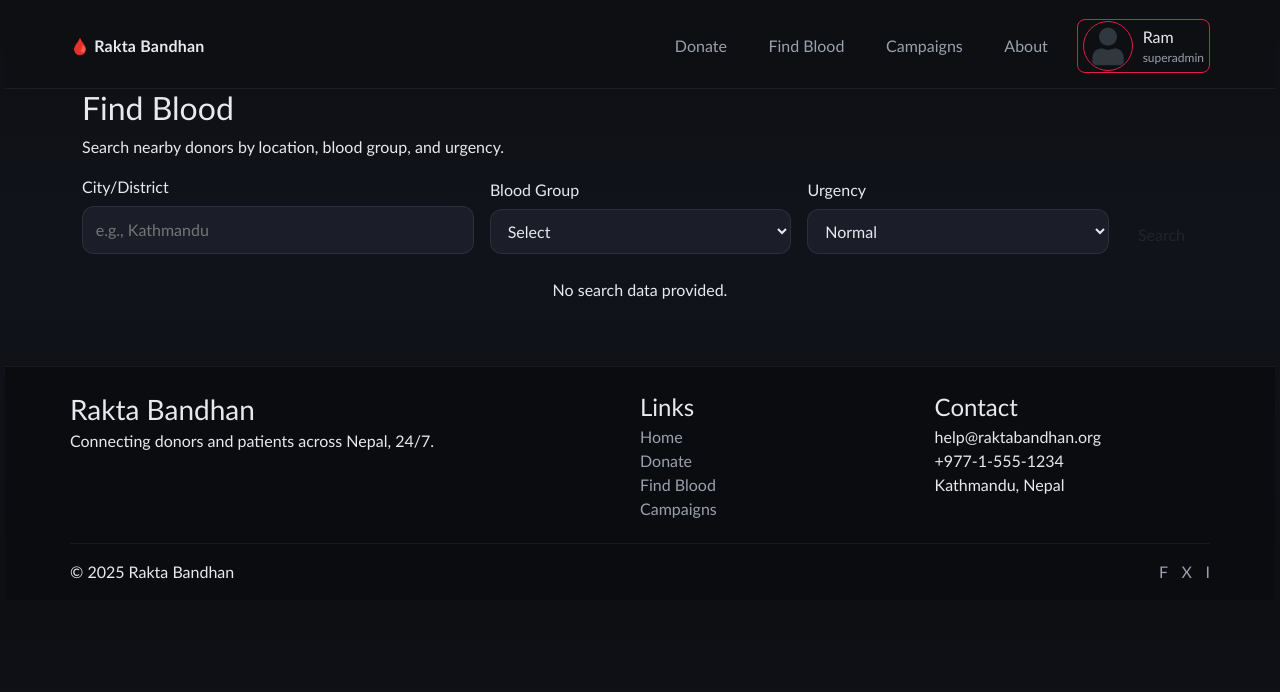
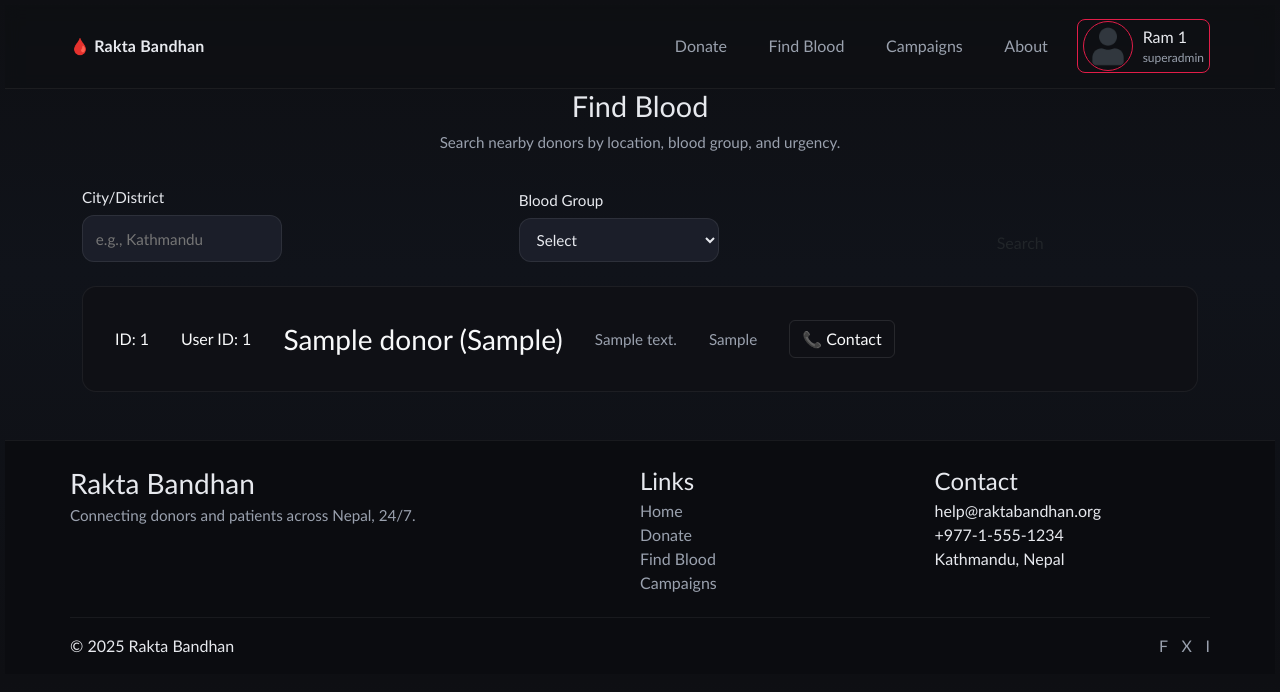
Before and after one commit to Mr-SudAce/Rakta-Bandhan---Blood-Donation-System---Flask, a Flask app: page /find-blood in a window 1280 px wide. Shown: the top 692 px of the page. Run offline with Flask 3, Linux system fonts and the light colour scheme; a user stored in the database is signed in; tables that the repository leaves empty hold one stand-in row (values such as "Sample post").

Commit message:
Changes in form route

```diff
--- a/routes.py
+++ b/routes.py
@@ -49,36 +49,74 @@ def profile():
 @role_required('donor')
 def donate_blood():
     if request.method == "POST":
-        # Get form data
-        name = request.form.get("name")
-        phone = request.form.get("phone")
-        address = request.form.get("address")
-        blood_type = request.form.get("blood_type")
-        age = request.form.get("age")
-        DOB = request.form.get("DOB")
-        gender = request.form.get("gender")
-        email = request.form.get("email")
+        try:
+            name = request.form.get("name").strip()
+            phone = request.form.get("phone").strip()
+            address = request.form.get("address").strip()
+            blood_type = request.form.get("blood_type")
+            DOB = request.form.get("DOB")
+            gender = request.form.get("gender")
+            email = request.form.get("email").strip()
 
-        # Create donor entry
-        new_donor = Donor(
-            user_id=current_user.id,
-            name=name or current_user.name,  # fallback to user's name
-            email=email or current_user.email,  # fallback to user's email
-            phone=phone,
-            address=address,
-            blood_type=blood_type,
-            age=age if age else None,
-            DOB=DOB if DOB else None,
-            gender=gender
-        )
+            dob_date = datetime.strptime(DOB, '%Y-%m-%d').date() if DOB else None
 
-        db.session.add(new_donor)
-        db.session.commit()
+            # ✅ Step 1: Get the current user's donor (if exists)
+            existing_donor = Donor.query.filter_by(user_id=current_user.id).first()
 
-        flash("🎉 Thank you for registering as a donor!", "success")
-        return redirect(url_for("home"))
+            # ✅ Step 2: Check if the submitted data matches current_user
+            data_changed = (
+                name != current_user.username
+                or email != current_user.email
+                or (existing_donor and (
+                    phone != existing_donor.phone or
+                    address != existing_donor.address or
+                    blood_type != existing_donor.blood_type or
+                    gender != existing_donor.gender or
+                    dob_date != existing_donor.DOB
+                ))
+            )
 
-    return render_template("donor/donate_blood.html")
+            # ✅ Step 3: If data changed → create a new donor record
+            if data_changed or not existing_donor:
+                donor = Donor(
+                    user_id=current_user.id,
+                    name=name,
+                    email=email,
+                    phone=phone,
+                    address=address,
+                    blood_type=blood_type,
+                    DOB=dob_date,
+                    gender=gender,
+                    last_donation=datetime.utcnow().date()
+                )
+                db.session.add(donor)
+                db.session.flush()
+            else:
+                donor = existing_donor
+                donor.last_donation = datetime.utcnow().date()
+
+            # ✅ Step 4: Record donation history
+            new_donation = DonationHistory(
+                donor_id=donor.id,
+                request_id=0,
+                date=datetime.utcnow().date()
+            )
+            db.session.add(new_donation)
+            db.session.commit()
+
+            flash(f"✅ Donation successfully registered for {name}! 🩸", "success")
+            return redirect(url_for("home"))
+
+        except Exception as e:
+            db.session.rollback()
+            flash(f"❌ Something went wrong: {e}", "danger")
+            return redirect(url_for("donate_blood"))
+
+    # ✅ Pre-fill form with user's data
+    return render_template(
+        "donor/donate_blood.html",
+        user=current_user
+    )
 
 
 @app.route("/donor/register-event")
@@ -117,29 +155,10 @@ def recipient_requests():
 @app.route("/find-blood", methods=["GET"])
 @login_required
 def find_blood():
-    donordata = Donor.query.all()
-    city = request.args.get("q")
-    group = request.args.get("group")
-    urgency = request.args.get("urgency")
-
-    filtered_donors = []
-
-    if city or group or urgency:
-        for donor in donordata:
-            if city and donor.city.lower() != city.lower():
-                continue
-            if group and donor.group != group:
-                continue
-            if urgency and donor.urgency != urgency:
-                continue
-            filtered_donors.append(donor)
-
+    donation_data = Donor.query.all()
     return render_template(
         "recipient/find_blood.html",
-        donors=filtered_donors,
-        city=city,
-        group=group,
-        urgency=urgency
+        donors=donation_data,
     )
 
 
@@ -157,7 +176,56 @@ def my_requests():
 def events():
     return render_template("events/events.html")
 
-
+#
+#
+#
+#
+#
+#
+#
+#
+#
+#
+#
+#
+#
+#
+#
+#
+#
+#
+#
+#
+#
+#
+#
+#
+#
+#
+#
+#
+#
+#
+#
+#
+#
+#
+#
+#
+#
+#
+#
+#
+#
+#
+#
+#
+#
+#
+#
+#
+#
+#
 # ==============================
 # Authentication
 # ==============================
@@ -177,7 +245,7 @@ def login():
             flash("❌ Please fill out all fields.")
             return render_template("login.html", form=form)
 
-        # 🧠 1️⃣ Hardcoded Admin / Superadmin Login
+        # Hardcoded Admin / Superadmin Login
         if username == HARDCODED_USER:
             # Validate admin credentials
             if password != HARDCODED_PASS:
@@ -214,7 +282,7 @@ def login():
             flash("✅ Logged in as Superadmin!", "success")
             return redirect(url_for("home"))
 
-        # 👤 2️⃣ Regular User Login
+        # Regular User Login
         user = User.query.filter_by(username=username).first()
 
         if not user:
--- a/static/blood_type.css
+++ b/static/blood_type.css
@@ -1,48 +1,117 @@
-
-
-.cards {
-    padding: 1rem 0 0
+/* ==========================
+   🌈 FORM STYLING
+   ========================== */
+.donate-section {
+    max-width: 750px;
+    margin: 3rem auto;
+    background: var(--surface);
+    border-radius: 1rem;
+    padding: 2rem;
+    box-shadow: 0 4px 30px rgba(0, 0, 0, 0.25);
+    backdrop-filter: blur(10px);
+    border: 1px solid rgba(255, 255, 255, 0.1);
+    animation: fadeIn 0.6s ease-in-out;
 }
 
-.card {
-    background: var(--surface);
-    border: 1px solid rgba(255, 255, 255, .06);
-    border-radius: var(--radius);
-    padding: 1rem;
-    box-shadow: var(--shadow);
-}
-
-.card--type {
+.panel__header {
     text-align: center;
-    font-weight: 700;
-    color: aliceblue;
-    cursor: pointer;
-    transition: transform .06s ease, background .2s ease;
-}
-
-.card--type:hover {
-    background: var(--surface-2);
-    transform: translateY(-2px)
-}
-
-
-.grid{
-    padding: 10px 0;
-}
-
-.panel {
-    margin: 2rem 0;
-    background: linear-gradient(180deg, rgba(255, 255, 255, .02), rgba(255, 255, 255, .00));
-    border: 1px solid rgba(255, 255, 255, .06);
-    border-radius: var(--radius);
-    padding: 1.2rem;
-    box-shadow: var(--shadow);
+    margin-bottom: 2rem;
 }
 
 .panel__header h2 {
-    margin: .2rem 0
+    font-size: 1.8rem;
+    color: var(--text);
 }
 
 .muted {
-    color: var(--muted)
+    color: var(--muted);
+    font-size: 0.95rem;
 }
+
+/* Grid layout for form fields */
+.grid {
+    display: grid;
+    grid-template-columns: 1fr 1fr;
+    gap: 1.2rem;
+}
+
+@media (max-width: 768px) {
+    .grid {
+        grid-template-columns: 1fr;
+    }
+}
+
+/* Form Labels */
+label {
+    display: flex;
+    flex-direction: column;
+    color: var(--text);
+    font-size: 0.95rem;
+}
+
+/* Input fields */
+input,
+select {
+    margin-top: 0.5rem;
+    width: 200px;
+    padding: 0.7rem 1rem;
+    background: var(--surface-2);
+    border: 1px solid rgba(255, 255, 255, 0.1);
+    border-radius: 0.5rem;
+    color: var(--text);
+    font-size: 0.95rem;
+    transition: all 0.2s ease;
+}
+
+input:focus,
+select:focus {
+    outline: none;
+    border-color: var(--primary);
+    box-shadow: 0 0 0 3px rgba(225, 29, 72, 0.3);
+}
+
+/* Checkbox styling */
+.checkbox {
+    display: flex;
+    align-items: center;
+    margin: 1.5rem 0;
+    gap: 0.6rem;
+}
+
+.checkbox input {
+    width: 18px;
+    height: 18px;
+    accent-color: var(--primary);
+}
+
+/* Button styling */
+.donate-btn {
+    width: 100%;
+    background: var(--primary);
+    color: white;
+    font-weight: 600;
+    font-size: 1.1rem;
+    padding: 0.9rem;
+    border: none;
+    border-radius: 0.6rem;
+    cursor: pointer;
+    transition: all 0.3s ease;
+}
+
+.donate-btn:hover {
+    background: var(--primary-600);
+    transform: translateY(-2px);
+    box-shadow: 0 5px 15px rgba(225, 29, 72, 0.3);
+}
+
+/* Animation */
+@keyframes fadeIn {
+    from {
+        opacity: 0;
+        transform: translateY(15px);
+    }
+    to {
+        opacity: 1;
+        transform: translateY(0);
+    }
+}
--- a/static/find_blood.css
+++ b/static/find_blood.css
@@ -56,7 +56,6 @@ select:focus {
 .list__item {
     display: flex;
     justify-content: space-between;
-    align-items: center;
     gap: 1rem;
     background: var(--surface);
     padding: 1rem;
@@ -66,6 +65,13 @@ select:focus {
 
 .list__item h3 {
     margin: .2rem 0
+}
+
+.list__item .card-body{
+    display: flex;
+    gap: 2rem;
+
+    align-items: center;
 }
 
 @media (max-width:900px) {
--- a/templates/base.html
+++ b/templates/base.html
@@ -19,6 +19,7 @@
         <link rel="stylesheet" href="{{ url_for('static', filename='navbar.css') }}">
         <link rel="stylesheet" href="{{ url_for('static', filename='login.css') }}">
         <link rel="stylesheet" href="{{ url_for('static', filename='register.css') }}">
+        <link rel="stylesheet" href="{{ url_for('static', filename='blood_type.css') }}">
 
         <link href="https://cdn.jsdelivr.net/npm/bootstrap@5.3.3/dist/css/bootstrap.min.css" rel="stylesheet" integrity="sha384-QWTKZyjpPEjISv5WaRU9OFeRpok6YctnYmDr5pNlyT2bRjXh0JMhjY6hW+ALEwIH" crossorigin="anonymous">
     </head>
--- a/templates/navbar.html
+++ b/templates/navbar.html
@@ -28,7 +28,7 @@
           {% endif %}
         </div>
         <div class="profile_info">
-          <p class="user_name">{{ current_user.username }}</p>
+          <p class="user_name">{{ current_user.username }} {{ current_user.id}}</p>
           <p class="user-role m-0">{{ current_user.role }}</p>
         </div>
         <div class="dropdown-content">
--- a/templates/recipient/find_blood.html
+++ b/templates/recipient/find_blood.html
@@ -31,14 +31,14 @@
       </select>
     </label>
 
-  <label>
+    <!-- <label>
       <span>Urgency</span>
       <select name="urgency">
         <option value="Normal">Normal</option>
         <option value="High">High</option>
         <option value="Critical">Critical</option>
       </select>
-  </label>
+    </label> -->
 
     <button class="btn" type="submit">Search</button>
   </form>
@@ -49,10 +49,12 @@
     {% for donor in donors %}
     <article class="list__item card">
       <div class="card-body">
-        <h3>{{ donor.name }} ({{ donor.group }})</h3>
-        <p class="muted">{{ donor.city }}</p>
-        <p>Urgency: <strong>{{ donor.urgency }}</strong></p>
-        <a href="tel:{{ donor.phone }}" class="btn btn--ghost">📞 Contact</a>
+        <p class="text-light m-0">ID: {{ donor.id }}</p>
+        <p class="text-light m-0">User ID: {{ donor.user_id }}</p>
+        <h3 class="text-light">{{ donor.name }} ({{ donor.blood_type }})</h3>
+        <p class="muted m-0">{{ donor.address }}</p>
+        <p class="muted m-0">{{ donor.gender }}</p>
+        <a href="tel:{{ donor.phone }}" class="btn btn--ghost text-light">📞 Contact</a>
       </div>
     </article>
     {% endfor %}
@@ -66,5 +68,6 @@
     </div>
     {% endif %}
   </div>
+
 </section>
 {% endblock %}
```
Also changed, not shown: migrations/versions/0433da6bc0d1_made_request_id_nullable.py (added, +36 -0 lines), migrations/versions/2401dbf9fb12_upgrade_the_database.py (deleted, +0 -32 lines), migrations/versions/663f50edb5cf_model_update.py (renamed from migrations/versions/acd154c815c4_rakta_bandhan_model_initialized.py, +5 -6 lines), models.py (+5 -3 lines), templates/donor/donate_blood.html (+24 -18 lines), rakta_bandhan.db, static/profile_pics/my-passportphoto.jpg (added). Lines whose indentation alone changed are shown as unchanged.
